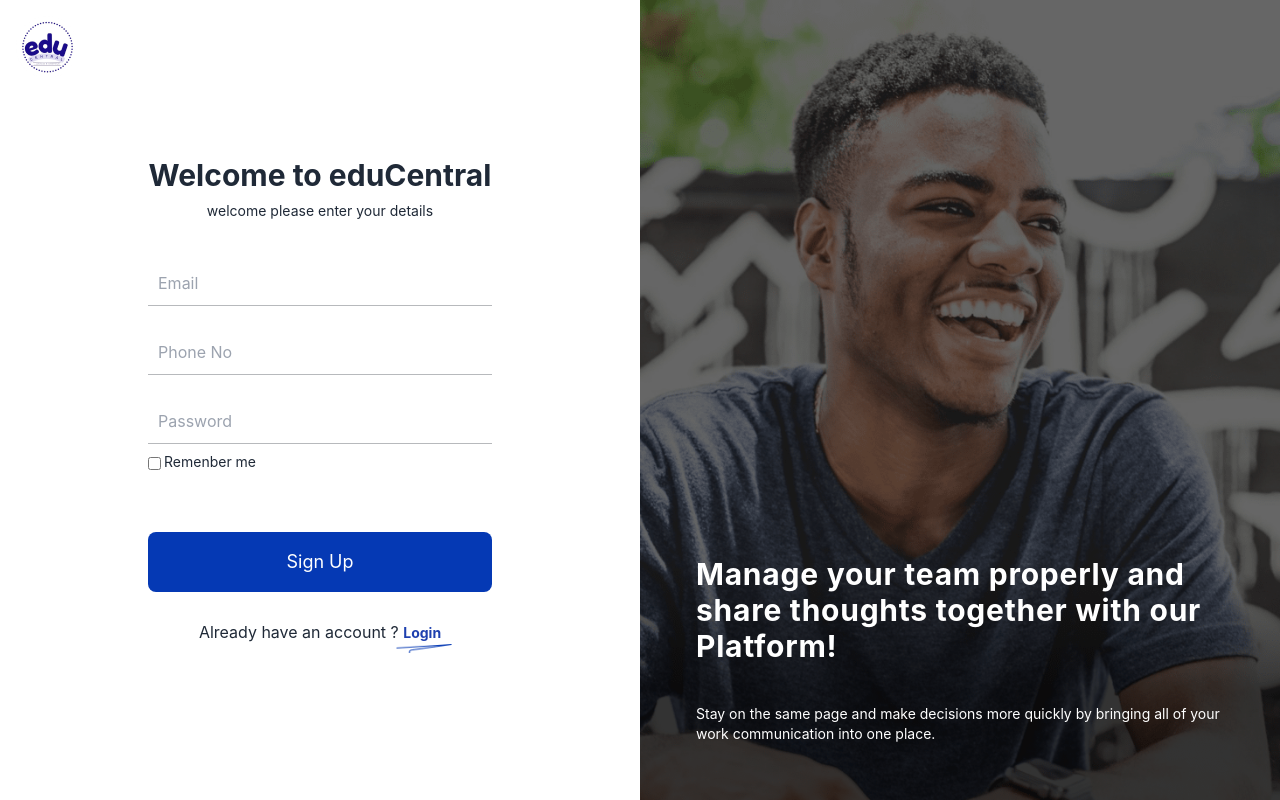
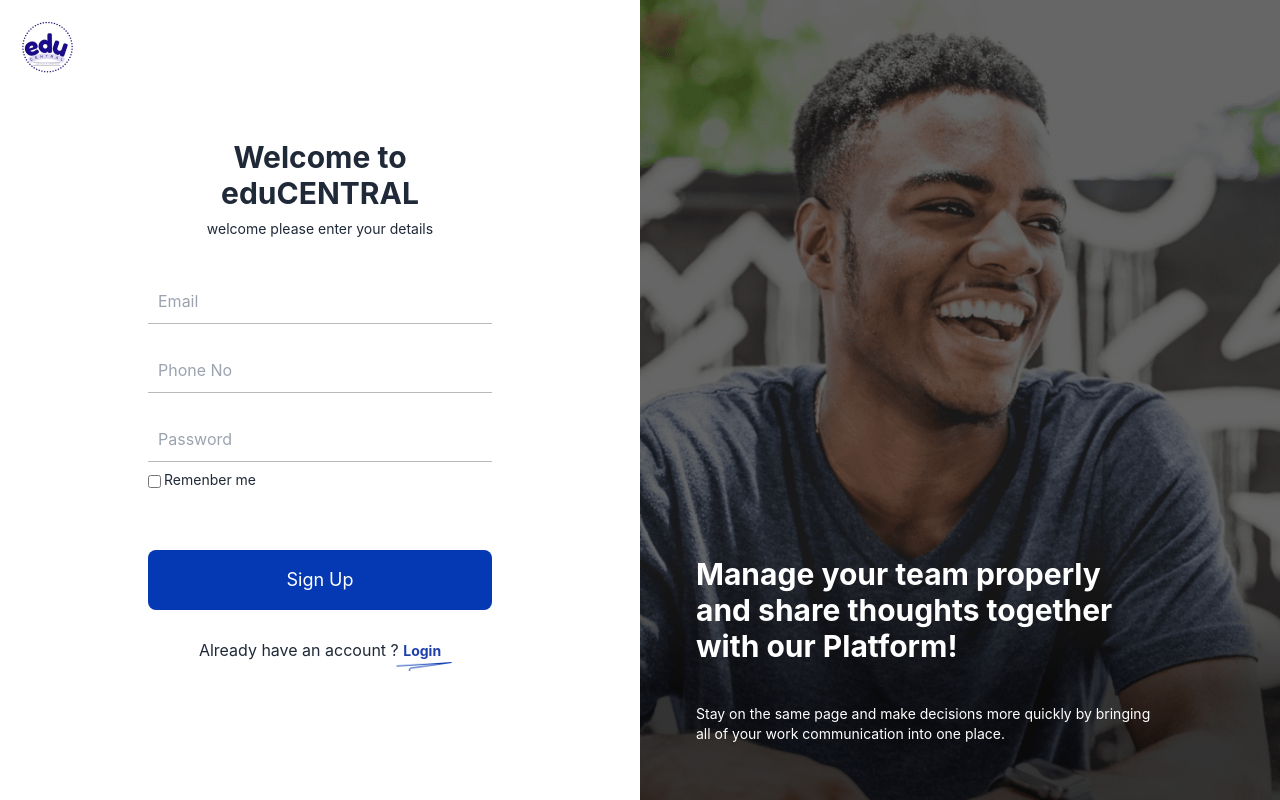
Before and after one commit to RhythmicRhythm/educentral, a React (Create React App) app in the folder frontend/: page /register in a window 1280 px wide. Built offline with nearby package versions, Linux system fonts and the light colour scheme; some icons are missing.

Commit message:
fixed register & Login page styling

```diff
--- a/frontend/public/index.html
+++ b/frontend/public/index.html
@@ -24,7 +24,7 @@
       work correctly both with client-side routing and a non-root public URL.
       Learn how to configure a non-root public URL by running `npm run build`.
     -->
-    <title>Edu Central</title>
+    <title>eduCENTRAL</title>
   </head>
   <body>
     <noscript>You need to enable JavaScript to run this app.</noscript>
--- a/frontend/src/pages/Auth/Login.jsx
+++ b/frontend/src/pages/Auth/Login.jsx
@@ -111,7 +111,7 @@
 
         <div className="login-half lg:flex w-1/2 hidden relative items-center text-white">
           <div className="absolute bg-black opacity-60 inset-0 z-0"></div>
-          <div className="w-full absolute bottom-0 absolute p-14 text-center right-0 left-0">
+          <div className="w-full absolute bottom-0 p-14 text-center right-0 left-0 max-w-xl">
             <h1 className="text-3xl font-bold text-left tracking-wide">
               Connect with your members
             </h1>
--- a/frontend/src/pages/Auth/Register.jsx
+++ b/frontend/src/pages/Auth/Register.jsx
@@ -22,7 +22,7 @@
         mx-auto rounded-lg bg-white p-5 text-gray-800 flex flex-col items-center justify-center"
             >
               <div className="mb-6">
-                <h1 className="text-3xl font-bold mb-2">Welcome to eduCentral</h1>
+                <h1 className="text-3xl font-bold mb-2">Welcome to eduCENTRAL</h1>
                 <p className="text-sm">welcome please enter your details</p>
               </div>
 
@@ -102,8 +102,8 @@
 
         <div className="register-half lg:flex w-1/2 hidden relative items-center text-white">
         <div className="absolute bg-black opacity-60 inset-0 z-0"></div>
-          <div className="w-full absolute bottom-0 absolute p-14 text-center right-0 left-0">
-            <h1 className="text-3xl font-bold text-left tracking-wide">
+          <div className="w-full absolute bottom-0 p-14 right-0 left-0 max-w-xl">
+            <h1 className="text-3xl font-bold text-left ">
               Manage your team properly and share thoughts together with our
               Platform!
             </h1>
```
Also changed, not shown: frontend/src/pages/Auth/Assets/RegisterPage1.png (deleted).
